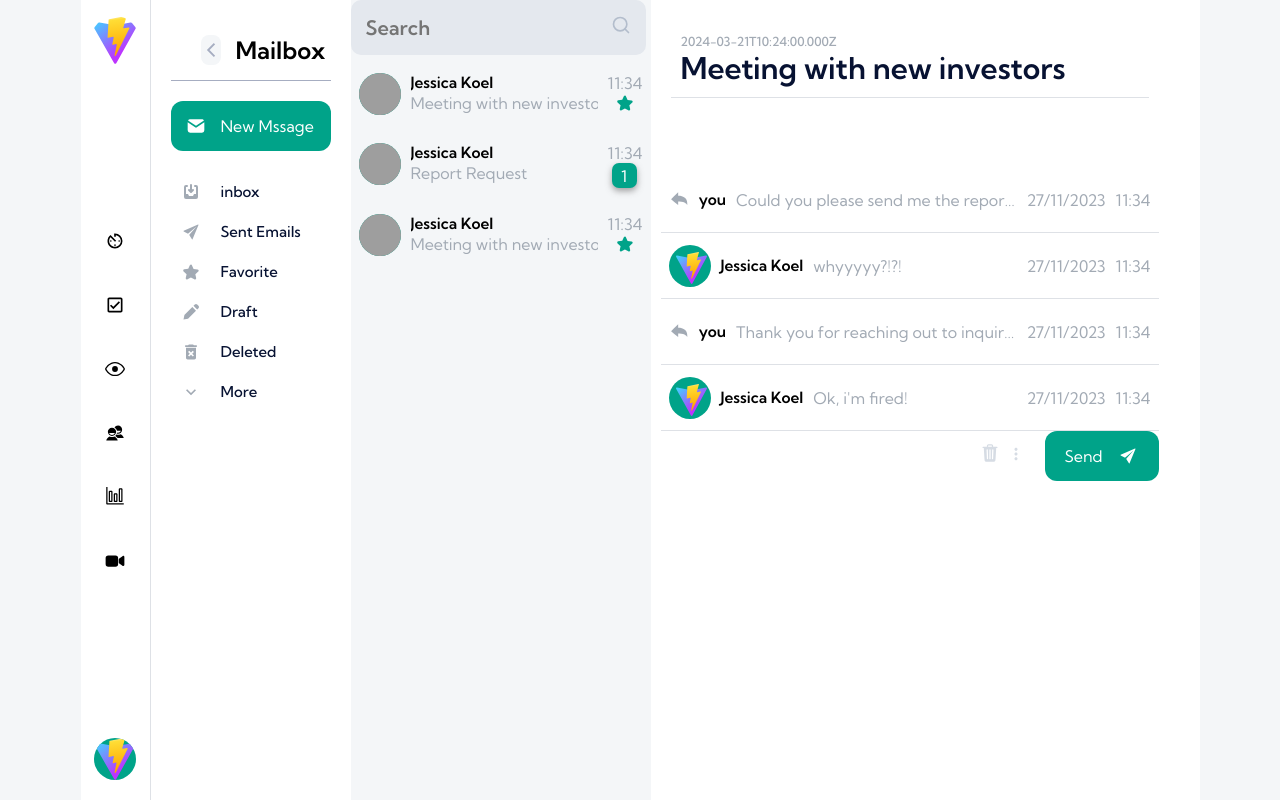
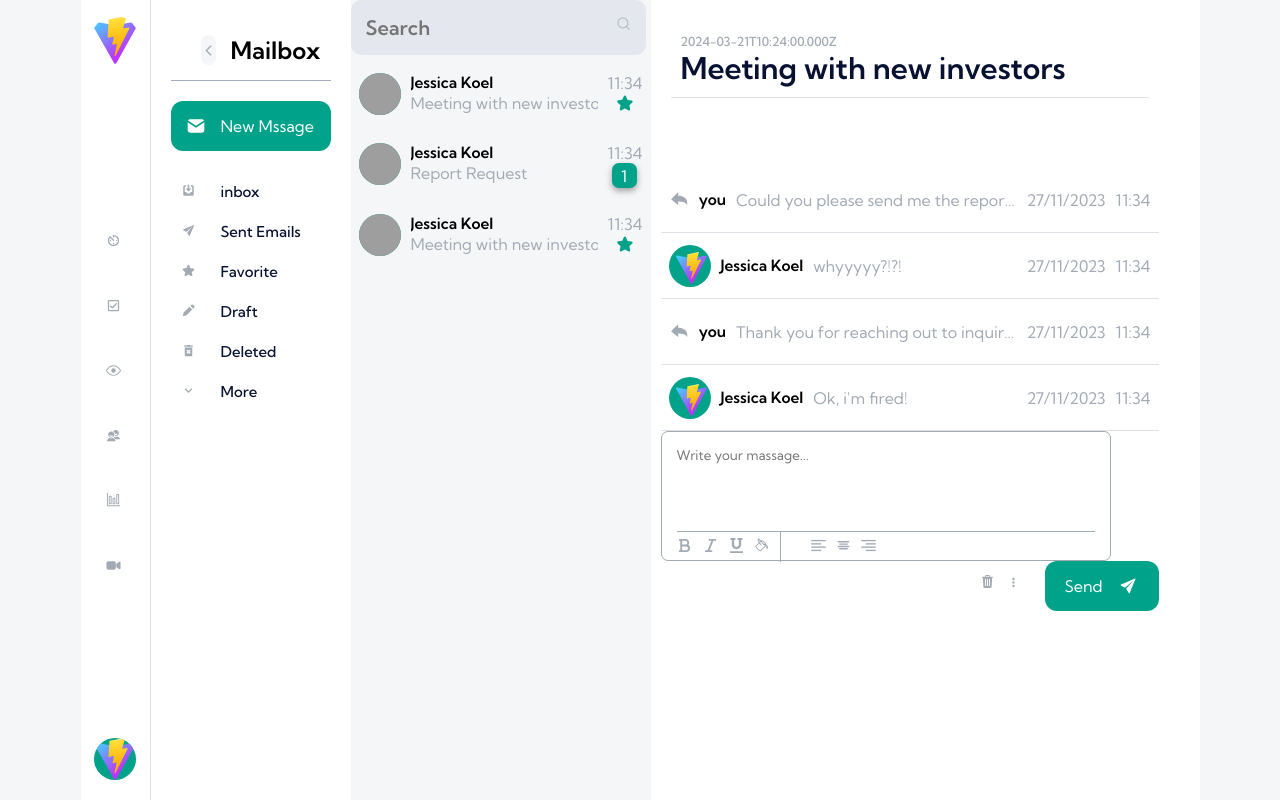
Before and after one commit to MeirVitkin/mailbox-client, a React (Vite) app: page / in a window 1280 px wide. Built offline with nearby package versions, Linux system fonts and the light colour scheme; grey boxes are pictures that could not be loaded; a web font is replaced by a local one.

Commit message:
add a TextArea component and fixed the NavMain css

```diff
--- a/src/App.jsx
+++ b/src/App.jsx
@@ -16,6 +16,7 @@ import { NavLi } from "./components/NavLi";
 import { TrashBtn } from "./components/TrashBtn";
 import { NavMain } from "./components/Navmain";
 import { Logo } from "./components/Logo";
+import { TextArae } from "./components/TexArea";
 const user = { "userId": "602c49ceb02aca8db6f826d", "mail": "user2@example.com" }
 const email = [
   {
@@ -125,7 +126,7 @@ const NavIcons = [{ icon: <HiInboxIn />, name: "inbox" },
 function App() {
   return (
     <div style={{ display: 'flex',  height:'100vh' }}>
-      <div style={{ display: 'flex', flexDirection: 'column',height:'100vh' }}><NavMain/>  </div>
+      <div style={{height:'100vh' }}><NavMain/>  </div>
       <div style={{ width: '200px', display: 'flex', flexDirection: 'column' }}>
         <div style={{ display: 'flex', gap: '20px',flexDirection:'column',backgroundColor:'#ffff', height:'100vh', padding:'20px'}} >
           <Logo/>
@@ -152,6 +153,7 @@ function App() {
             {email[1].email.msg.map((msg) => (
               <MsgLi key={msg._id} msg={msg} user={user} />
               ))}
+              <TextArae/>
             <div style={{ display: 'flex', justifyContent:'end',gap:'10px'  }}>
             <TrashBtn/>
             <div style={{ width: '114px', height: '51px' }}> <SendBtn /> </div>
--- a/src/components/Navmain/index.jsx
+++ b/src/components/Navmain/index.jsx
@@ -12,10 +12,12 @@ export const NavMain = () => {
   return (
     <div className={styles.container}>
         <div ><img className={styles.logo} src='./public/vite.svg' /></div>
-        <nav className={styles.iconsContainer}>
+        <nav >
+          <ul className={styles.iconsContainer}>
             {NvaMainIcons.map((icon, index) =>(
-                <li key={index} className={styles.icon}> {icon}</li>
+                <li key={index} > <a title= 'link' href="/login"> <div className={styles.icon}>{icon}</div> </a> </li>
                 ))}
+          </ul>
         </nav>
         <div ><img className={styles.img} src='./public/vite.svg' /></div>
     </div>
--- a/src/components/Navmain/style.module.css
+++ b/src/components/Navmain/style.module.css
@@ -1,6 +1,13 @@
+ ul{
+    list-style: none;
+ }
+
  li{
-    list-style: none;
+    display: list-item;
+    /* text-align: -webkit-match-parent; */
+
 }
+
 .container{
     height: 100%;
     width: 70px;
@@ -16,7 +23,7 @@
     display: flex;
     flex-direction: column;
     justify-content: space-around;
-    gap: 40px;
+    gap: 15px;
 
 }
 .logo{
@@ -26,17 +33,24 @@
     border-radius: 50%;
     object-fit: cover;
 
-    .icon{
-        font-size: 50px;
-        font-weight: 700;
-        color: var(--text-color);
-
-        /* width: 40px;
-        height: 40px; */
-
-    }
 }
 
+.icon{
+    display: flex;
+    align-items: center;
+    justify-content: center;
+    width: 70px;
+    height: 50px;
+    text-align: center;
+    color: var(--text-color);
+    border-right: 3px solid transparent;
+
+}
+.icon:hover{
+    border-right: 3px solid var(--primary-color);
+    color: var(--primary-color);
+
+}
 .img {
 
     width: 42px;
--- /dev/null
+++ b/src/components/TexArea/index.jsx
@@ -0,0 +1,37 @@
+import styles from './style.module.css';
+import { FaBold } from "react-icons/fa6";
+import { FaItalic } from "react-icons/fa6";
+import { BsPaintBucket } from "react-icons/bs";
+import { FaUnderline } from "react-icons/fa";
+
+import { GrTextAlignLeft } from "react-icons/gr";
+import { PiTextAlignCenterBold } from "react-icons/pi";
+import { GrTextAlignRight } from "react-icons/gr";
+
+const leftIcons = [<FaBold/>,<FaItalic/>,<FaUnderline/>,<BsPaintBucket/>]
+const rightIcons = [<GrTextAlignLeft/>,<PiTextAlignCenterBold/>,<GrTextAlignRight/>]
+
+export const TextArae = () => {
+  return (
+    <div className={styles.container}>
+        <textarea className={styles.text} placeholder='Write your massage...'/>
+        <div className={styles.buttonContainer}>
+            <div className={styles.lefBtns}>
+                {leftIcons.map((icon, i )=>(
+                    <button key={i} className={styles.btn}> {icon} </button>
+                ))}
+            </div>
+            <div className={styles.rightBtns}>
+                {rightIcons.map((icon, i )=>(
+                    <button key={i}> {icon} </button>
+                ))}
+
+            </div>
+
+        </div>
+
+
+
+    </div>
+  )
+}
--- /dev/null
+++ b/src/components/TexArea/style.module.css
@@ -0,0 +1,56 @@
+svg{
+    color: var(--text-color);
+    font-size: 15px;
+
+}
+svg:hover{
+    color: var(--primary-color);
+    cursor: pointer;
+}
+
+.container{
+    padding: 15px;
+    width: 450px;
+    height: 130px;
+    border-radius: 7px;
+    border: 1px solid var(--text-color);
+    background-color: #fff;
+}
+
+.text{
+    width: 100%;
+    height: 80px;
+    color: var(--text-color);
+    resize: none;
+    outline: none;
+    border: none;
+
+}
+
+.buttonContainer{
+    display: flex;
+    gap: 30px;
+    justify-content: space-between;
+    height: 30px;
+    width: 100%;
+    border-top: 1px solid var(--text-color);
+
+}
+.lefBtns{
+    height: 30px;
+    width: 120px;
+    padding-right: 10px;
+    display: flex;
+    justify-content: space-around;
+    gap: 10px;
+    border-right: 1px solid var(--text-color);
+}
+.rightBtns{
+    display: flex;
+    gap: 10px;
+    height: 30px;
+    width: 330px;
+
+}
+/* .btn:hover{
+} */
--- a/src/index.css
+++ b/src/index.css
@@ -15,9 +15,8 @@ body{
 
 a,input,select, button{
   font: inherit;
-  border: inherit;
+  border: none;
   background-color: inherit;
-  border: inherit;
   outline: none;
 }
 a{
```
